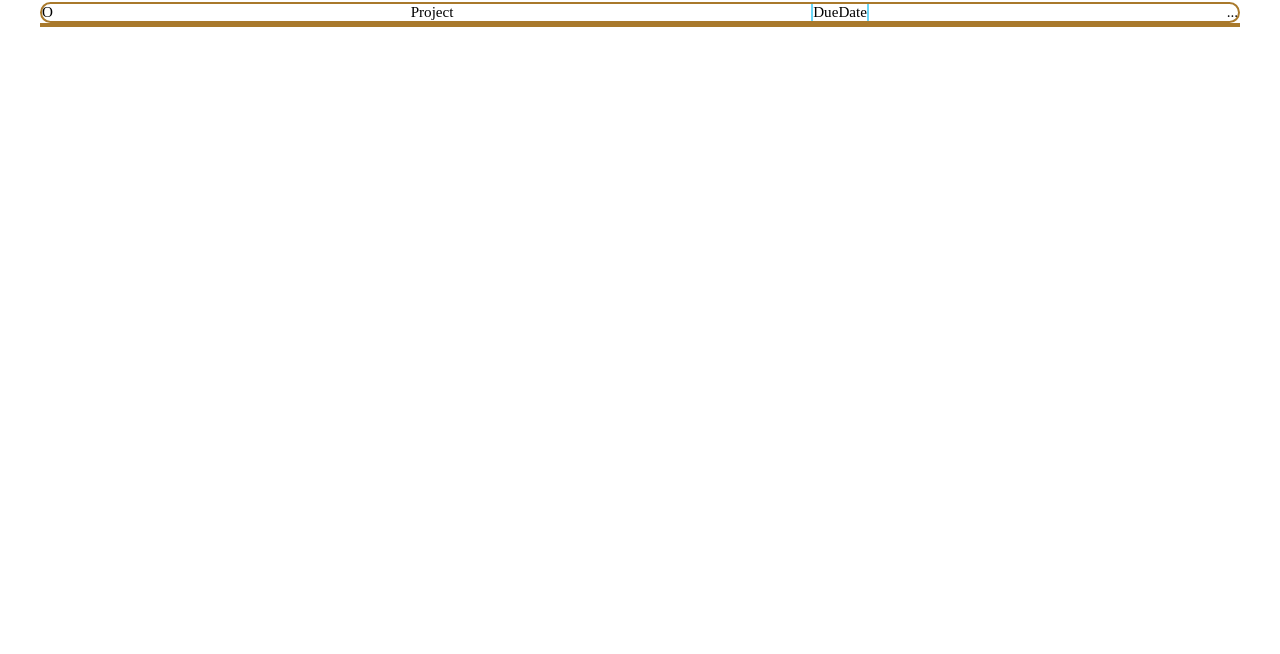
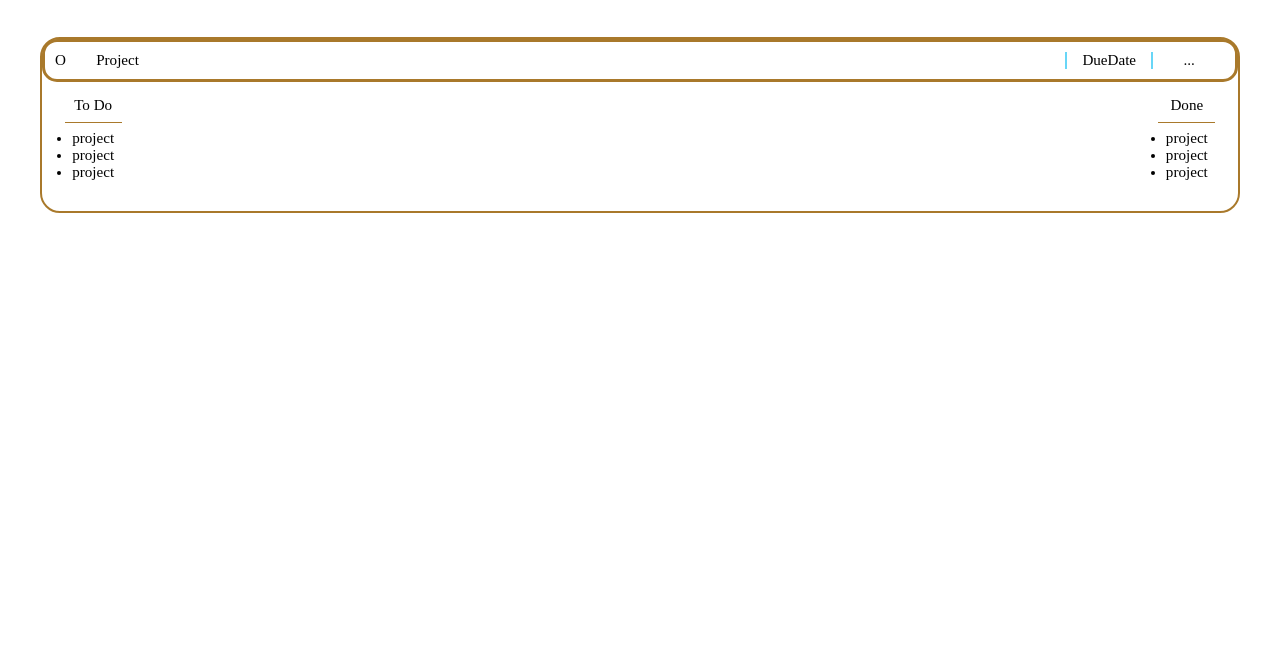
Before and after one commit to Danypooh/toDoList, a website built with webpack: page src/index.html in a window 1280 px wide. Shown: the part 146-800 px from the top of the page. Built offline with nearby package versions, Linux system fonts and the light colour scheme.

Commit message:
project, approx design

```diff
--- a/src/index.html
+++ b/src/index.html
@@ -24,13 +24,30 @@
     </header>
     <main>
       <div class="project">
-        <div class="header">
+        <div class="project-header">
           <div class="space1">O</div>
           <div class="space2">Project</div>
           <div class="space3">DueDate</div>
           <div class="space4">...</div>
         </div>
-        <div class="content"></div>
+        <div class="project-content">
+          <div class="project-toDo">
+            To Do
+            <ul>
+              <li>project</li>
+              <li>project</li>
+              <li>project</li>
+            </ul>
+          </div>
+          <div class="project-done">
+            Done
+            <ul>
+              <li>project</li>
+              <li>project</li>
+              <li>project</li>
+            </ul>
+          </div>
+        </div>
       </div>
     </main>
   </div>
--- a/src/style.css
+++ b/src/style.css
@@ -39,7 +39,7 @@ header {
   position: sticky;
   top: 0;
   display: grid;
-  grid-template-columns: 3fr 1fr 1fr;
+  grid-template-columns: 1fr 1fr 10fr 1fr 1fr;
   column-gap: 40px;
   row-gap: 20px;
   width: 400px;
@@ -49,23 +49,24 @@ header {
 #today-date {
   padding: 15px;
   border-bottom: 2px solid var(--main-color);
-  grid-column: 1 / 3;
+  grid-column: 3 / 4;
   grid-row: 1;
 }
 
 #menu {
-  grid-column: 3 / 4;
+  grid-column: 5 / 6;
   grid-row: 1;
 }
 
 #current-space {
-  justify-self: end;
-  grid-column: 1 / 2;
+  justify-self: center;
+  grid-column: 3 / 4;
   grid-row: 2;
 }
 
 #add-btn {
-  grid-column: 2 / 3;
+  justify-self: end;
+  grid-column: 3 / 6;
   grid-row: 2;
 }
 
@@ -84,20 +85,49 @@ main {
 .project {
   display: flex;
   flex-direction: column;
+  border: 2px solid var(--main-color);
+  border-radius: 20px;
+  min-width: 200px;
 }
 
-.header {
+.project-header {
   display: flex;
-  justify-content: space-between;
-  border: 2px solid var(--main-color);
+  align-items: center;
+  border: 3px solid var(--main-color);
   border-radius: 15px;
+  padding: 10px;
+}
+
+.space2 {
+  margin-right: auto;
+}
+
+.space1,
+.space3,
+.space4 {
+  margin-right: 2rem;
 }
 
 .space3 {
+  padding: 0 1rem;
   border-left: 2px solid var(--secondary-color);
   border-right: 2px solid var(--secondary-color);
 }
 
-.content {
-  border: 2px solid var(--main-color);
+.project-content {
+  padding: 1rem;
+  display: flex;
+  justify-content: space-between;
 }
+
+.project-toDo,
+.project-done {
+  text-align: center  ;
+}
+
+.project-toDo > ul,
+.project-done > ul {
+  border-top: 1px solid var(--main-color);
+  margin: 0.5rem;
+  padding: 0.5rem;
+}
```
